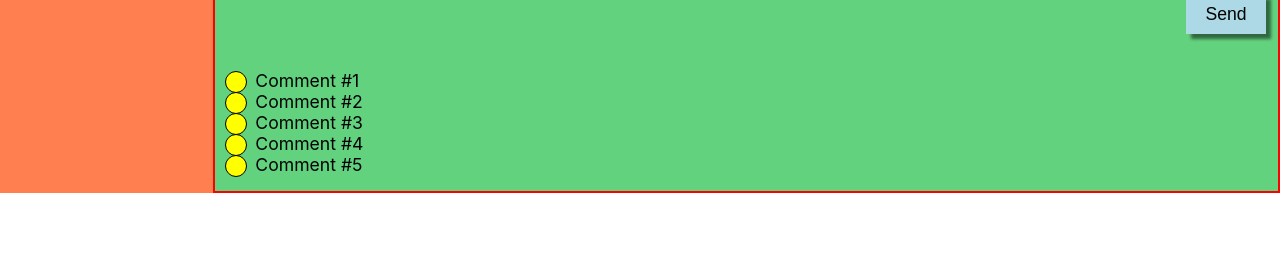
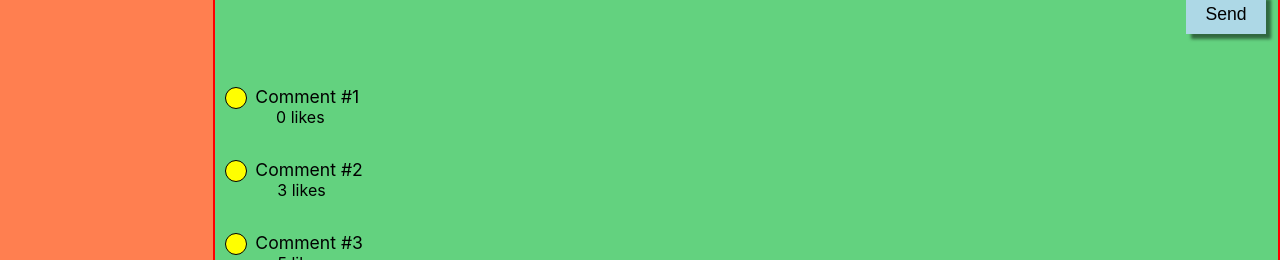
Before and after one commit to Archiektor/Messenger2023, a React (Create React App) app: page / in a window 1280 px wide. Shown: the part 692-952 px from the top of the page. Before the commit the page ends 885 px from the top, so only its background shows below. Built offline with nearby package versions, Linux system fonts and the light colour scheme.

Commit message:
- rebuilt structure

```diff
--- a/src/components/Profile/Post/Post.css
+++ b/src/components/Profile/Post/Post.css
@@ -1,3 +1,7 @@
+.post {
+    margin: 1rem 0;
+}
+
 .post__text {
     font-size: 1.1rem;
     position: relative;
@@ -17,3 +21,9 @@
     left: -30px;
     top: 1px;
 }
+
+.post__like {
+    display: block;
+    position: relative;
+    left: 35%;
+}
--- a/src/components/Profile/Post/Post.tsx
+++ b/src/components/Profile/Post/Post.tsx
@@ -2,15 +2,17 @@ import React from "react";
 import './Post.css';
 
 type PostPropsType = {
-    message: string
+    message: string,
+    likesCount: number,
 }
 
 const Post = (props: PostPropsType) => {
-    const {message} = props;
+    const {message, likesCount} = props;
 
     return (
         <div className={`post`}>
-            <p className={`post__text`}>{message}</p>
+            <p className={`post__text`}>{message} </p>
+            <span className={`post__like`}>{likesCount} likes</span>
         </div>
     )
 }
```
